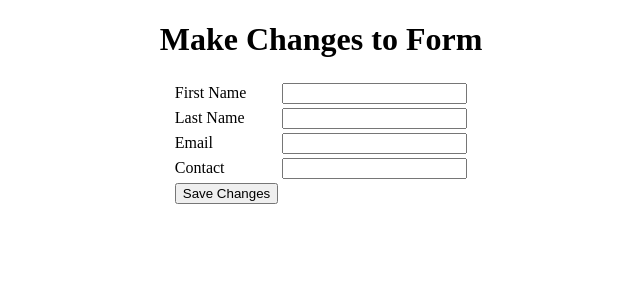
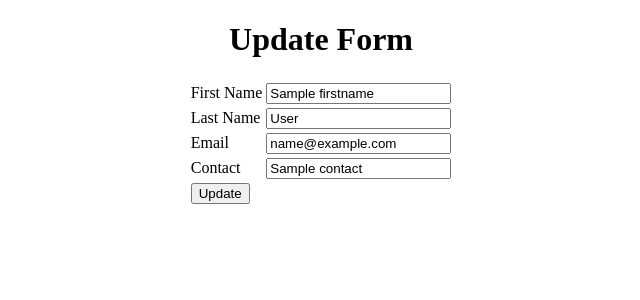
Before and after one commit to ameen-14/crud_application, a Django app: template sqlapp/templates/sqlapp/edit.html in a window 1280 px wide. Shown: the top 300 px of the page, without its empty margins (319-959 px from the left). Run offline with Django 5.2, Linux system fonts and the light colour scheme; the template is opened without the code that fills it: most values are stand-ins (such as "Sample title", 1, 10 or a date in 2020).

Commit message:
Data edit and updated to sql and delete data

```diff
--- a/sqlapp/templates/sqlapp/edit.html
+++ b/sqlapp/templates/sqlapp/edit.html
@@ -8,33 +8,35 @@
 </head>
 <body>
     <center>
-        <h1> Make Changes to Form</h1>
-        <form action="{}" method="post">
-
+        <h1> Update Form</h1>
+        {% if key1 %}
+        <form action="{% url 'update' pk=key1.id %}" method="post">
+            {% csrf_token %}
              <table>
             <tr>
                 <td>First Name</td>
-                <td> <input type="text" name="fname" id=""></td>
+                <td> <input type="text" name="fname" id="" value= "{{ key1.firstname}}"></td>
             </tr>
             <tr>
                 <td>Last Name</td>
-                <td> <input type="text" name="lname" id=""></td>
+                <td> <input type="text" name="lname" id="" value= "{{ key1.lastname}}"></td>
             </tr>
             <tr>
                 <td>Email </td>
-                <td> <input type="email" name="email" id=""></td>
+                <td> <input type="email" name="email" id=""  value= "{{ key1.email}}"></td>
             </tr>
             <tr>
                 <td>Contact</td>
-                <td> <input type="tel" name="contact" id=""></td>
+                <td> <input type="tel" name="contact" id=""  value= "{{ key1.contact}}"></td>
             </tr>
             <tr>
 
-                <td> <input type="submit" value="Save Changes"></td>
+                <td> <input type="submit" value="Update"></td>
             </tr>
         </table>
 
         </form>
+       {% endif %}
 
     </center>
 
--- a/sqlapp/urls.py
+++ b/sqlapp/urls.py
@@ -3,6 +3,10 @@ from . import views
 urlpatterns = [
     path("", views.insertpageview, name='insertpage'),
     path("insert/", views.InsertData, name="insert"),
-    path("show/", views.FetchData, name='show_data')
+    path("show/", views.FetchData, name='show_data'),
+    path("edit/<int:pk>", views.EditData, name='edit'),
+    path("update/<int:pk>", views.UpdateData, name="update"),
+    path("delete/<int:pk>", views.DeleteData, name="delete"),
+
 
 ]
```
Also changed, not shown: sqlapp/templates/sqlapp/show.html (+13 -0 lines), sqlapp/templates/sqlapp/test.html (added, +13 -0 lines), sqlapp/views.py (+24 -4 lines).
